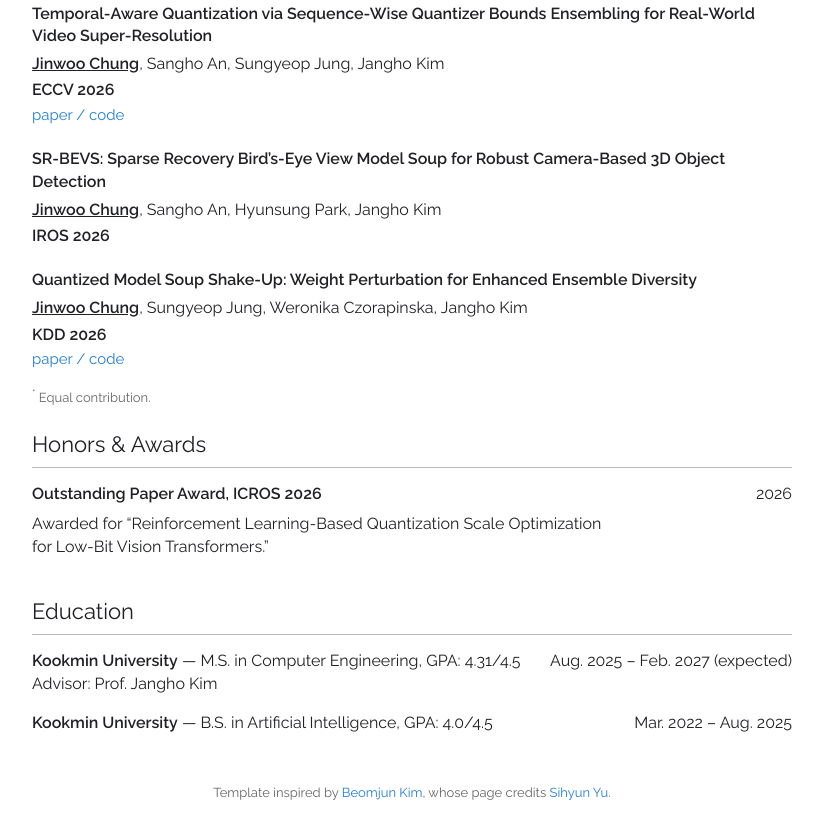
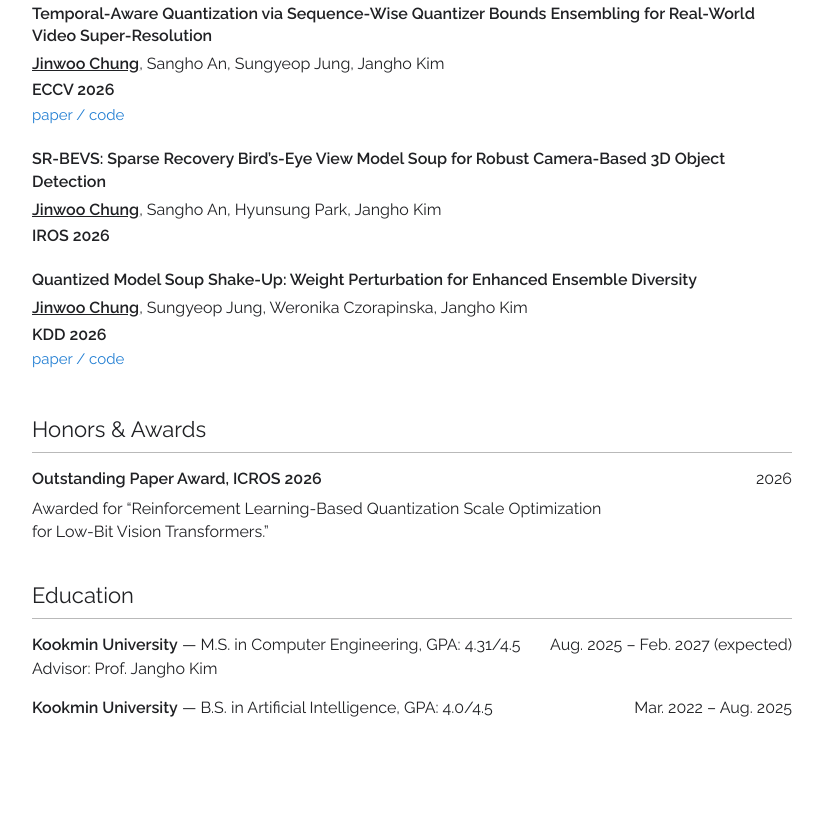
Before and after one commit to imaboybut/imaboybut.github.io, a plain HTML site: page index.html in a window 1280 px wide. Shown: the part 394-1232 px from the top of the page, without its empty margins (228-1051 px from the left). After the commit the page ends 1173 px from the top, so only its background shows below. Drawn offline with Linux system fonts and the light colour scheme; some icons are missing.

Commit message:
Update index.html

```diff
--- a/index.html
+++ b/index.html
@@ -85,7 +85,6 @@
           <p class="venue">AISTATS 2026</p>
         </article>
       </div>
-      <p class="equal-contribution"><sup>*</sup> Equal contribution.</p>
     </section>
 
     <section class="content-section" aria-labelledby="honors-heading">
@@ -113,9 +112,6 @@
       </div>
     </section>
 
-    <footer>
-      <p>Template inspired by <a href="https://beomjun02.github.io/" target="_blank" rel="noopener">Beomjun Kim</a>, whose page credits <a href="https://sihyun.me/" target="_blank" rel="noopener">Sihyun Yu</a>.</p>
-    </footer>
   </main>
 
   <script>
```
